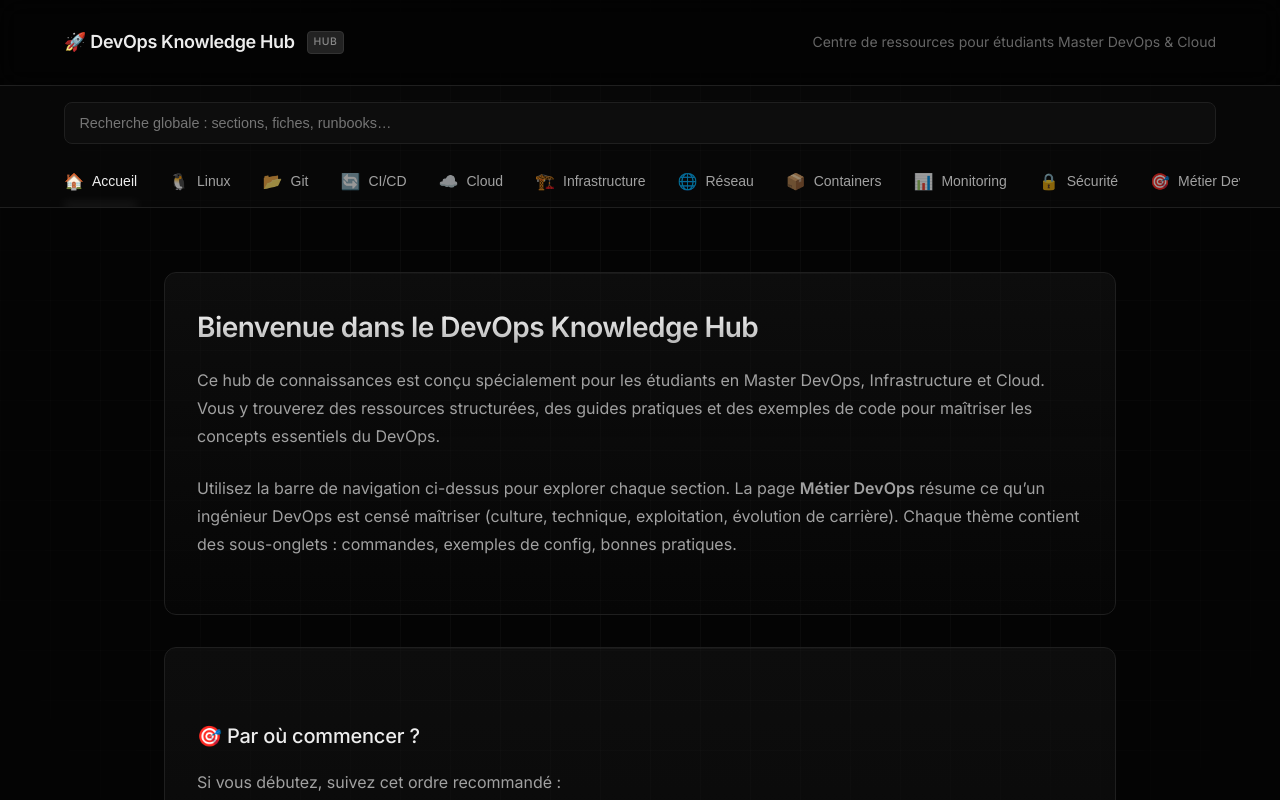
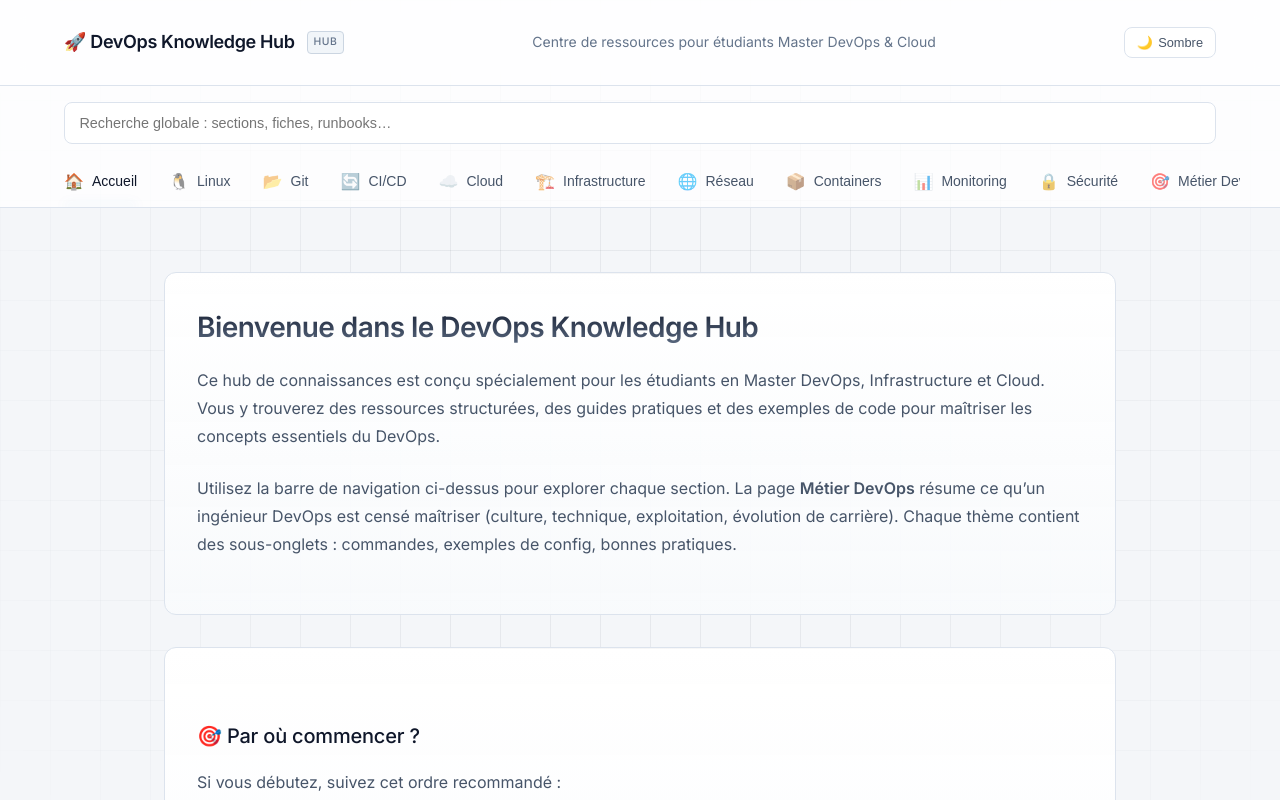
Before and after one commit to KarimHaddadi20/DevOps_Knowledge_Hub, a React (Vite) app: page / in a window 1280 px wide. Shown: the top 800 px of the page. Built offline with nearby package versions, Linux system fonts and the light colour scheme.

Commit message:
ajout du mode clair

```diff
--- a/src/App.css
+++ b/src/App.css
@@ -9,7 +9,7 @@
   position: sticky;
   top: 0;
   z-index: 50;
-  background: rgba(4, 4, 4, 0.7);
+  background: var(--header-bg);
   backdrop-filter: blur(12px);
   border-bottom: 1px solid var(--border-subtle);
   padding: 1rem 0;
@@ -22,6 +22,38 @@
   display: flex;
   align-items: center;
   justify-content: space-between;
+  gap: 1rem;
+}
+
+.theme-toggle {
+  flex-shrink: 0;
+  display: inline-flex;
+  align-items: center;
+  justify-content: center;
+  gap: 0.35rem;
+  padding: 0.45rem 0.75rem;
+  font-size: 0.8rem;
+  font-weight: 500;
+  color: var(--text-secondary);
+  background: var(--kb-tab-bg);
+  border: 1px solid var(--border-subtle);
+  border-radius: 8px;
+  cursor: pointer;
+  transition: color 0.2s, border-color 0.2s, background 0.2s;
+}
+
+.theme-toggle:hover {
+  color: var(--text-primary);
+  border-color: var(--border-light);
+}
+
+.theme-toggle:focus-visible {
+  outline: 2px solid var(--accent-primary);
+  outline-offset: 2px;
+}
+
+.theme-toggle-label {
+  white-space: nowrap;
 }
 
 .logo {
@@ -38,11 +70,11 @@
 .logo::after {
   content: "HUB";
   font-size: 0.65rem;
-  background: #222;
-  border: 1px solid #333;
+  background: var(--logo-badge-bg);
+  border: 1px solid var(--logo-badge-border);
   padding: 2px 6px;
   border-radius: 4px;
-  color: #888;
+  color: var(--logo-badge-color);
   font-weight: 500;
   letter-spacing: 0.05em;
 }
@@ -62,7 +94,7 @@
 /* NAVIGATION : Style "Pill" flottant ou Tabs intégrés */
 .navbar {
   border-bottom: 1px solid var(--border-subtle);
-  background: rgba(10, 10, 10, 0.5);
+  background: var(--navbar-bg);
 }
 
 .search-wrapper {
@@ -74,7 +106,7 @@
 
 .search-input {
   width: 100%;
-  background: #0d0d0d;
+  background: var(--input-bg);
   color: var(--text-primary);
   border: 1px solid var(--border-subtle);
   border-radius: 8px;
@@ -96,10 +128,10 @@
   max-height: min(70vh, 420px);
   overflow-y: auto;
   z-index: 60;
-  background: rgba(12, 12, 12, 0.98);
+  background: var(--panel-bg);
   border: 1px solid var(--border-light);
   border-radius: 10px;
-  box-shadow: 0 16px 48px rgba(0, 0, 0, 0.55);
+  box-shadow: var(--panel-shadow);
   padding: 0.35rem;
   margin-top: 0.35rem;
 }
@@ -128,7 +160,7 @@
 
 .global-search-item:hover,
 .global-search-item:focus-visible {
-  background: rgba(56, 189, 248, 0.08);
+  background: var(--search-item-hover);
   outline: none;
 }
 
@@ -144,18 +176,18 @@
 }
 
 .global-search-badge-section {
-  border-color: rgba(56, 189, 248, 0.35);
-  color: #7dd3fc;
+  border-color: var(--kb-tab-active-border);
+  color: var(--badge-section-color);
 }
 
 .global-search-badge-fiche {
-  border-color: rgba(16, 185, 129, 0.35);
-  color: #6ee7b7;
+  border-color: rgba(16, 185, 129, 0.45);
+  color: var(--badge-fiche-color);
 }
 
 .global-search-badge-runbook {
-  border-color: rgba(245, 158, 11, 0.35);
-  color: #fcd34d;
+  border-color: rgba(245, 158, 11, 0.45);
+  color: var(--badge-runbook-color);
 }
 
 .global-search-item-title {
@@ -201,7 +233,7 @@
 }
 
 .kb-tab {
-  background: rgba(255, 255, 255, 0.04);
+  background: var(--kb-tab-bg);
   border: 1px solid var(--border-subtle);
   color: var(--text-secondary);
   border-radius: 8px;
@@ -219,13 +251,13 @@
 
 .kb-tab-active {
   color: var(--accent-primary);
-  border-color: rgba(56, 189, 248, 0.45);
-  background: rgba(56, 189, 248, 0.08);
+  border-color: var(--kb-tab-active-border);
+  background: var(--kb-tab-active-bg);
 }
 
 .kb-search {
   width: 100%;
-  background: #0d0d0d;
+  background: var(--input-bg);
   color: var(--text-primary);
   border: 1px solid var(--border-subtle);
   border-radius: 8px;
@@ -252,7 +284,7 @@
 }
 
 .kb-index-card {
-  background: rgba(255, 255, 255, 0.03);
+  background: var(--kb-muted-surface);
   border: 1px solid var(--border-subtle);
   border-radius: 10px;
   padding: 1.15rem 1.25rem;
@@ -311,7 +343,7 @@
 }
 
 .kb-link-section:hover {
-  color: #7dd3fc;
+  color: var(--accent-hover);
 }
 
 .kb-link-inline {
@@ -366,7 +398,7 @@
 }
 
 .kb-advanced-card {
-  background: rgba(255, 255, 255, 0.03);
+  background: var(--kb-muted-surface);
   border: 1px solid var(--border-subtle);
   border-radius: 10px;
   padding: 1.15rem;
@@ -395,7 +427,7 @@
   border: 1px solid var(--border-subtle);
   border-radius: 10px;
   padding: 1.1rem 1.25rem;
-  background: rgba(0, 0, 0, 0.25);
+  background: var(--kb-runbook-bg);
 }
 
 .kb-runbook-head {
@@ -465,7 +497,7 @@
   border: 1px solid var(--border-subtle);
   border-radius: 10px;
   padding: 0.65rem 1rem;
-  background: rgba(255, 255, 255, 0.02);
+  background: var(--kb-faq-bg);
 }
 
 .kb-faq-item summary {
@@ -529,7 +561,7 @@
   width: 100%;
   height: 1px;
   background: var(--text-primary);
-  box-shadow: 0 -2px 10px rgba(255, 255, 255, 0.5);
+  box-shadow: var(--nav-active-line-shadow);
 }
 
 .nav-icon {
@@ -552,7 +584,7 @@
 
 /* CARDS : L'effet "Glow" caractéristique */
 .card {
-  background: linear-gradient(180deg, rgba(20, 20, 20, 0.6) 0%, rgba(10, 10, 10, 0.4) 100%);
+  background: linear-gradient(180deg, var(--card-bg-grad-start) 0%, var(--card-bg-grad-end) 100%);
   border: 1px solid var(--border-subtle);
   border-radius: 12px;
   padding: 2rem;
@@ -570,20 +602,20 @@
   left: 0;
   right: 0;
   height: 1px;
-  background: linear-gradient(90deg, transparent, rgba(255, 255, 255, 0.1), transparent);
+  background: var(--card-top-line);
   opacity: 0.5;
 }
 
 .card:hover {
   border-color: var(--border-light);
-  box-shadow: 0 0 30px rgba(0, 0, 0, 0.5);
+  box-shadow: var(--card-hover-shadow);
 }
 
 .card h2 {
   font-size: 1.75rem;
   font-weight: 600;
   margin: 0 0 1rem 0;
-  background: linear-gradient(to bottom, #fff, #aaa);
+  background: linear-gradient(to bottom, var(--heading-grad-start), var(--heading-grad-end));
   -webkit-background-clip: text;
   -webkit-text-fill-color: transparent;
   letter-spacing: -0.02em;
@@ -633,19 +665,19 @@
 
 /* CODE BLOCKS */
 .code-block {
-  background: #0d0d0d;
+  background: var(--code-bg);
   border: 1px solid var(--border-subtle);
   border-radius: 8px;
   padding: 1.25rem;
   margin: 1.5rem 0;
   overflow-x: auto;
   font-size: 0.85rem;
-  color: #e5e5e5;
+  color: var(--code-text);
   line-height: 1.6;
 }
 
 .code-inline {
-  background: rgba(255, 255, 255, 0.08);
+  background: var(--inline-code-bg);
   padding: 0.2em 0.4em;
   border-radius: 4px;
   font-size: 0.9em;
@@ -654,7 +686,7 @@
 
 /* DIAGRAMMES SVG & SCHEMAS */
 .diagram-container {
-  background: #080808; /* Plus sombre que la card */
+  background: var(--diagram-bg);
   border: 1px solid var(--border-subtle);
   border-radius: 8px;
   padding: 2rem;
@@ -667,12 +699,12 @@
 /* Styles spécifiques pour les schémas CSS existants (si conservés) */
 .schema-box {
   border: 1px solid var(--border-light);
-  background: linear-gradient(180deg, #1a1a1a 0%, #0d0d0d 100%);
+  background: linear-gradient(180deg, var(--schema-grad-top) 0%, var(--schema-grad-bottom) 100%);
   border-radius: 8px;
   padding: 1rem;
   text-align: center;
   min-width: 100px;
-  box-shadow: 0 4px 12px rgba(0,0,0,0.3);
+  box-shadow: var(--schema-box-shadow);
   position: relative;
 }
 
@@ -727,6 +759,14 @@
     gap: 1rem;
   }
 
+  .theme-toggle-label {
+    display: none;
+  }
+
+  .theme-toggle {
+    padding: 0.45rem 0.6rem;
+  }
+
   .search-wrapper {
     padding: 0.9rem 1rem 0.65rem;
   }
--- a/src/App.jsx
+++ b/src/App.jsx
@@ -1,4 +1,4 @@
-import { useMemo, useState } from 'react'
+import { useEffect, useMemo, useState } from 'react'
 import './App.css'
 import { getGlobalSearchResults } from './data/globalSearchIndex.js'
 import Home from './components/Home'
@@ -16,9 +16,28 @@ import Roadmap from './components/Roadmap'
 import KnowledgeBase from './components/KnowledgeBase'
 import DevOpsMustKnow from './components/DevOpsMustKnow'
 
+const THEME_STORAGE_KEY = 'devops-hub-theme'
+
+function readInitialTheme() {
+  if (typeof window === 'undefined') return 'dark'
+  const stored = window.localStorage.getItem(THEME_STORAGE_KEY)
+  if (stored === 'light' || stored === 'dark') return stored
+  return window.matchMedia('(prefers-color-scheme: light)').matches ? 'light' : 'dark'
+}
+
 function App() {
   const [activeSection, setActiveSection] = useState('home')
   const [searchTerm, setSearchTerm] = useState('')
+  const [theme, setTheme] = useState(readInitialTheme)
+
+  useEffect(() => {
+    document.documentElement.setAttribute('data-theme', theme)
+    try {
+      window.localStorage.setItem(THEME_STORAGE_KEY, theme)
+    } catch {
+      /* ignore */
+    }
+  }, [theme])
 
   const sections = [
     { id: 'home', name: 'Accueil', icon: '🏠' },
@@ -70,6 +89,16 @@ function App() {
         <div className="header-content">
           <h1 className="logo">🚀 DevOps Knowledge Hub</h1>
           <p className="subtitle">Centre de ressources pour étudiants Master DevOps & Cloud</p>
+          <button
+            type="button"
+            className="theme-toggle"
+            onClick={() => setTheme((t) => (t === 'light' ? 'dark' : 'light'))}
+            aria-pressed={theme === 'light'}
+            aria-label={theme === 'light' ? 'Passer en mode sombre' : 'Passer en mode clair'}
+          >
+            <span aria-hidden>{theme === 'light' ? '🌙' : '☀️'}</span>
+            <span className="theme-toggle-label">{theme === 'light' ? 'Sombre' : 'Clair'}</span>
+          </button>
         </div>
       </header>
 
--- a/src/index.css
+++ b/src/index.css
@@ -1,28 +1,141 @@
 @import url('https://fonts.googleapis.com/css2?family=Inter:wght@300;400;500;600&display=swap');
 @import url('https://fonts.googleapis.com/css2?family=JetBrains+Mono:wght@400;500&display=swap');
 
-:root {
-  /* Fond très sombre, presque noir mais avec une teinte bleutée imperceptible */
+:root:not([data-theme="light"]),
+[data-theme="dark"] {
+  --font-sans: 'Inter', -apple-system, BlinkMacSystemFont, 'Segoe UI', Roboto, sans-serif;
+  --font-mono: 'JetBrains Mono', 'Fira Code', monospace;
+
   --bg-primary: #040404;
   --bg-secondary: #0A0A0A;
   --bg-tertiary: #111111;
 
-  /* Bordures subtiles */
   --border-subtle: #1f1f1f;
   --border-light: #2a2a2a;
   --border-highlight: #404040;
 
-  /* Texte */
   --text-primary: #EDEDED;
   --text-secondary: #A1A1A1;
   --text-tertiary: #666666;
 
-  /* Accents Cursor-like (Bleu/Violet électrique très subtil) */
-  --accent-glow: rgba(56, 189, 248, 0.15); /* Bleu ciel très léger */
+  --accent-glow: rgba(56, 189, 248, 0.15);
   --accent-primary: #38bdf8;
+  --accent-hover: #7dd3fc;
 
+  --header-bg: rgba(4, 4, 4, 0.7);
+  --navbar-bg: rgba(10, 10, 10, 0.5);
+  --input-bg: #0d0d0d;
+  --panel-bg: rgba(12, 12, 12, 0.98);
+  --panel-shadow: 0 16px 48px rgba(0, 0, 0, 0.55);
+  --search-item-hover: rgba(56, 189, 248, 0.08);
+
+  --logo-badge-bg: #222;
+  --logo-badge-border: #333;
+  --logo-badge-color: #888;
+
+  --card-bg-grad-start: rgba(20, 20, 20, 0.6);
+  --card-bg-grad-end: rgba(10, 10, 10, 0.4);
+  --card-hover-shadow: 0 0 30px rgba(0, 0, 0, 0.5);
+  --card-top-line: linear-gradient(90deg, transparent, rgba(255, 255, 255, 0.1), transparent);
+
+  --heading-grad-start: #fff;
+  --heading-grad-end: #aaa;
+
+  --code-bg: #0d0d0d;
+  --code-text: #e5e5e5;
+  --diagram-bg: #080808;
+
+  --schema-grad-top: #1a1a1a;
+  --schema-grad-bottom: #0d0d0d;
+  --schema-box-shadow: 0 4px 12px rgba(0, 0, 0, 0.3);
+
+  --inline-code-bg: rgba(255, 255, 255, 0.08);
+
+  --kb-muted-surface: rgba(255, 255, 255, 0.03);
+  --kb-runbook-bg: rgba(0, 0, 0, 0.25);
+  --kb-tab-bg: rgba(255, 255, 255, 0.04);
+  --kb-tab-active-bg: rgba(56, 189, 248, 0.08);
+  --kb-tab-active-border: rgba(56, 189, 248, 0.45);
+  --kb-faq-bg: rgba(255, 255, 255, 0.02);
+
+  --nav-active-line-shadow: 0 -2px 10px rgba(255, 255, 255, 0.5);
+
+  --body-grid-line: rgba(255, 255, 255, 0.03);
+  --scrollbar-thumb: #333;
+
+  --badge-section-color: #7dd3fc;
+  --badge-fiche-color: #6ee7b7;
+  --badge-runbook-color: #fcd34d;
+
+  color-scheme: dark;
+}
+
+[data-theme="light"] {
   --font-sans: 'Inter', -apple-system, BlinkMacSystemFont, 'Segoe UI', Roboto, sans-serif;
   --font-mono: 'JetBrains Mono', 'Fira Code', monospace;
+
+  --bg-primary: #f4f6f9;
+  --bg-secondary: #eef1f6;
+  --bg-tertiary: #e2e8f0;
+
+  --border-subtle: #dce3ed;
+  --border-light: #cbd5e1;
+  --border-highlight: #94a3b8;
+
+  --text-primary: #0f172a;
+  --text-secondary: #475569;
+  --text-tertiary: #64748b;
+
+  --accent-glow: rgba(2, 132, 199, 0.12);
+  --accent-primary: #0284c7;
+  --accent-hover: #0369a1;
+
+  --header-bg: rgba(255, 255, 255, 0.88);
+  --navbar-bg: rgba(255, 255, 255, 0.78);
+  --input-bg: #ffffff;
+  --panel-bg: #ffffff;
+  --panel-shadow: 0 16px 48px rgba(15, 23, 42, 0.12);
+  --search-item-hover: rgba(2, 132, 199, 0.1);
+
+  --logo-badge-bg: #f1f5f9;
+  --logo-badge-border: #cbd5e1;
+  --logo-badge-color: #64748b;
+
+  --card-bg-grad-start: rgba(255, 255, 255, 0.98);
+  --card-bg-grad-end: rgba(248, 250, 252, 0.95);
+  --card-hover-shadow: 0 8px 32px rgba(15, 23, 42, 0.08);
+  --card-top-line: linear-gradient(90deg, transparent, rgba(15, 23, 42, 0.08), transparent);
+
+  --heading-grad-start: #0f172a;
+  --heading-grad-end: #64748b;
+
+  --code-bg: #f1f5f9;
+  --code-text: #1e293b;
+  --diagram-bg: #f8fafc;
+
+  --schema-grad-top: #ffffff;
+  --schema-grad-bottom: #f1f5f9;
+  --schema-box-shadow: 0 4px 16px rgba(15, 23, 42, 0.06);
+
+  --inline-code-bg: rgba(15, 23, 42, 0.07);
+
+  --kb-muted-surface: rgba(15, 23, 42, 0.04);
+  --kb-runbook-bg: rgba(241, 245, 249, 0.95);
+  --kb-tab-bg: rgba(255, 255, 255, 0.95);
+  --kb-tab-active-bg: rgba(2, 132, 199, 0.1);
+  --kb-tab-active-border: rgba(2, 132, 199, 0.45);
+  --kb-faq-bg: rgba(15, 23, 42, 0.03);
+
+  --nav-active-line-shadow: 0 -2px 12px rgba(2, 132, 199, 0.28);
+
+  --body-grid-line: rgba(15, 23, 42, 0.06);
+  --scrollbar-thumb: #94a3b8;
+
+  --badge-section-color: #0369a1;
+  --badge-fiche-color: #047857;
+  --badge-runbook-color: #b45309;
+
+  color-scheme: light;
 }
 
 * {
@@ -38,7 +151,6 @@ body {
   line-height: 1.6;
 }
 
-/* Effet de grille en fond (très subtil) */
 body::before {
   content: "";
   position: fixed;
@@ -47,8 +159,8 @@ body::before {
   width: 100%;
   height: 100%;
   background-image:
-    linear-gradient(rgba(255, 255, 255, 0.03) 1px, transparent 1px),
-    linear-gradient(90deg, rgba(255, 255, 255, 0.03) 1px, transparent 1px);
+    linear-gradient(var(--body-grid-line) 1px, transparent 1px),
+    linear-gradient(90deg, var(--body-grid-line) 1px, transparent 1px);
   background-size: 50px 50px;
   pointer-events: none;
   z-index: -1;
@@ -65,7 +177,6 @@ code {
   font-family: var(--font-mono);
 }
 
-/* Scrollbar invisible mais fonctionnelle */
 ::-webkit-scrollbar {
   width: 6px;
   height: 6px;
@@ -74,6 +185,6 @@ code {
   background: transparent;
 }
 ::-webkit-scrollbar-thumb {
-  background: #333;
+  background: var(--scrollbar-thumb);
   border-radius: 3px;
 }
```
Also changed, not shown: index.html (+15 -0 lines).
